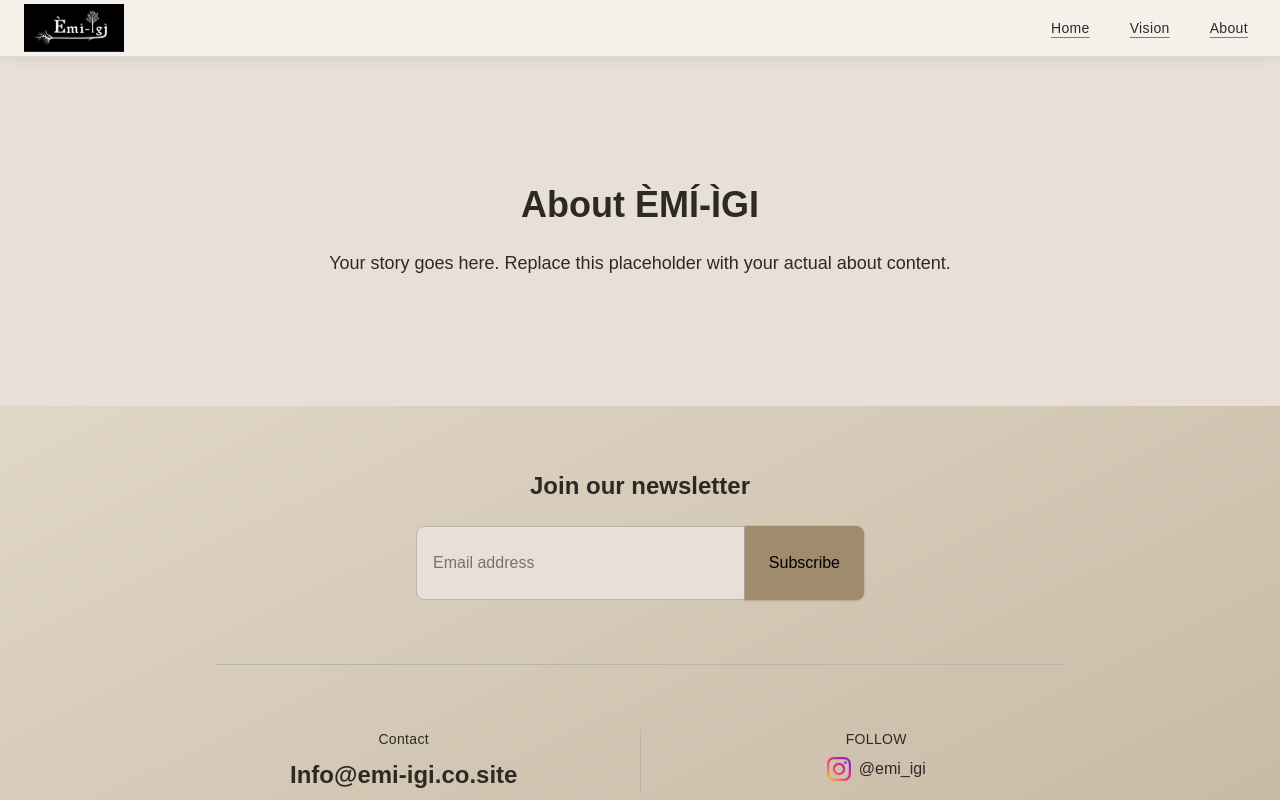
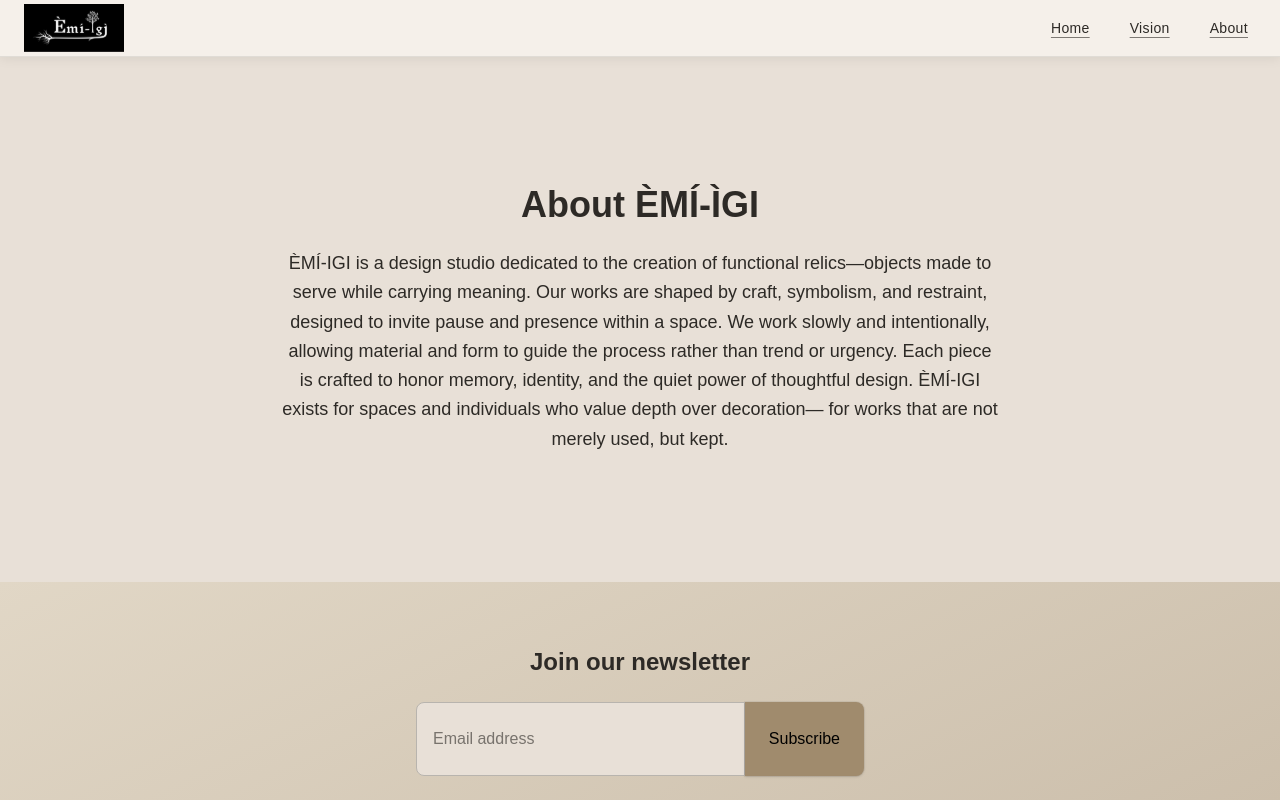
Before and after one commit to woronmene/emi-igi, a Next.js app: page /about in a window 1280 px wide. Shown: the top 800 px of the page. Built offline with nearby package versions, Linux system fonts and the light colour scheme; a web font is replaced by a local one.

Commit message:
update vision and about

```diff
--- a/app/about/page.js
+++ b/app/about/page.js
@@ -14,8 +14,15 @@ export default function AboutPage() {
       <main className="bg-[var(--surface-cream)] pt-24 pb-24 md:pt-32 md:pb-32">
         <AnimatedPageContent title="About ÈMÍ-ÌGI">
           <p>
-            Your story goes here. Replace this placeholder with your actual
-            about content.
+            ÈMÍ-IGI is a design studio dedicated to the creation of functional
+            relics—objects made to serve while carrying meaning. Our works are
+            shaped by craft, symbolism, and restraint, designed to invite pause
+            and presence within a space. We work slowly and intentionally,
+            allowing material and form to guide the process rather than trend or
+            urgency. Each piece is crafted to honor memory, identity, and the
+            quiet power of thoughtful design. ÈMÍ-IGI exists for spaces and
+            individuals who value depth over decoration— for works that are not
+            merely used, but kept.
           </p>
         </AnimatedPageContent>
       </main>
--- a/app/vision/page.js
+++ b/app/vision/page.js
@@ -14,8 +14,11 @@ export default function VisionPage() {
       <main className="bg-[var(--surface-cream)] pt-24 pb-24 md:pt-32 md:pb-32">
         <AnimatedPageContent title="Vision">
           <p>
-            Our vision and guiding principles. Replace this placeholder with
-            your vision statement and what drives ÈMÍ-ÌGI.
+            At ÈMÍ-IGI, we create functional relics designed to slow the moment.
+            Our works are made to cause pause—objects that hold meaning as much
+            as they serve purpose. Through careful craftsmanship, we translate
+            what matters most to our clients into forms that live quietly, yet
+            powerfully, within their spaces
           </p>
         </AnimatedPageContent>
       </main>
```
